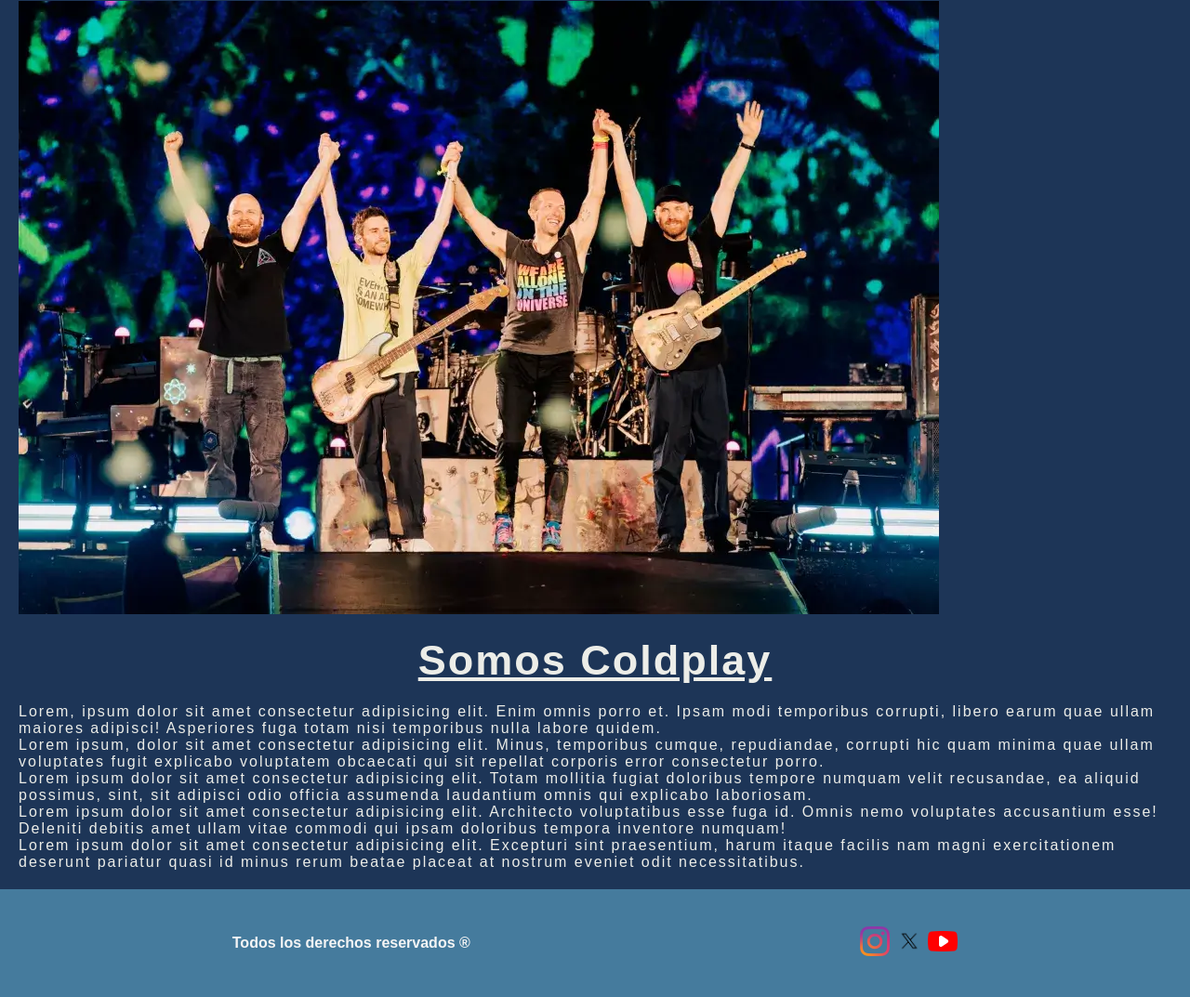
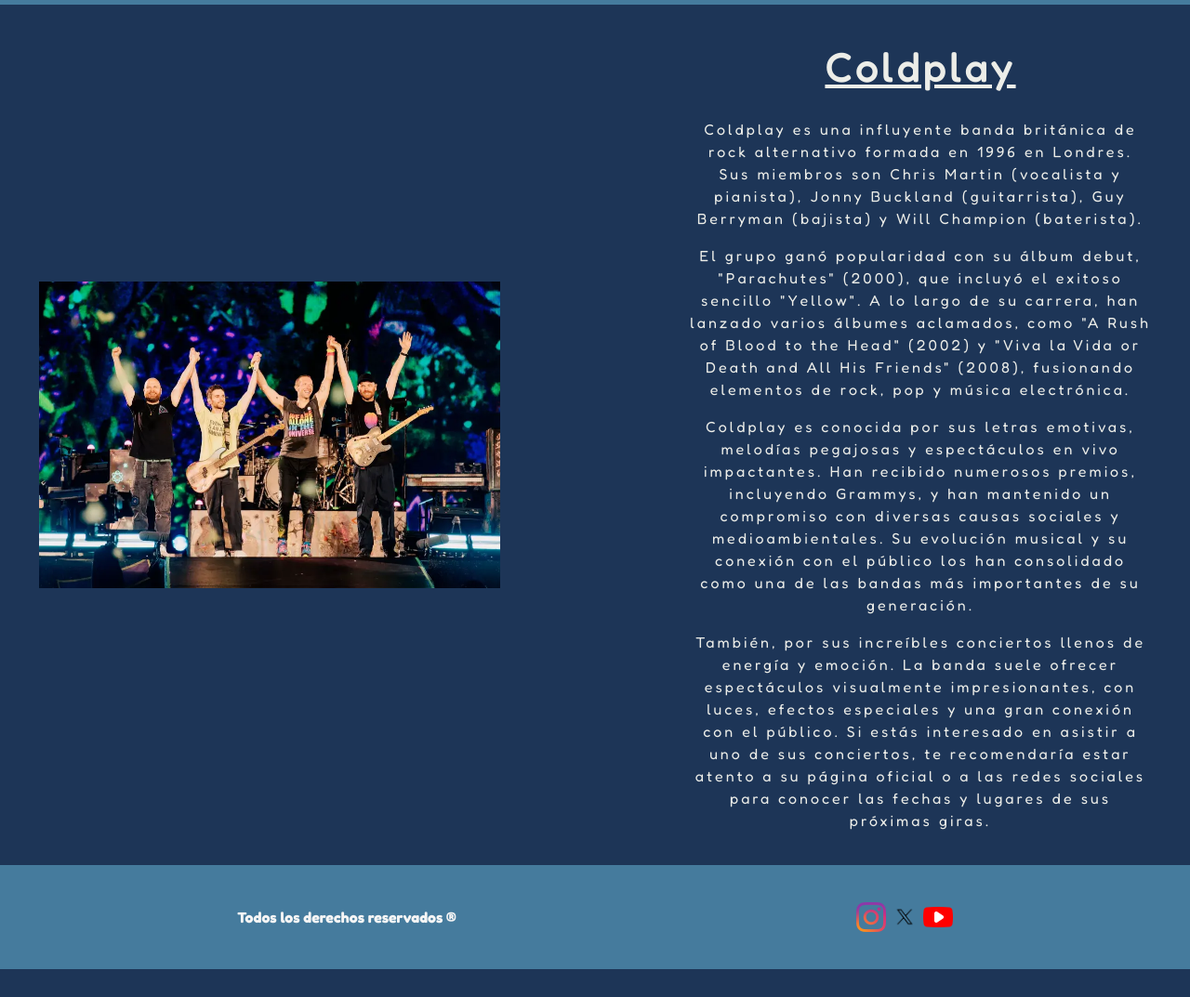
Before and after one commit to nahueldesoza/desarrollo-web-proyecto, a plain HTML site: page index.html in a window 1280 px wide. Shown: the part 77-1150 px from the top of the page at 93% size. After the commit the page ends 1120 px from the top, so only its background shows below. Drawn offline with nearby package versions, Linux system fonts and the light colour scheme.

Commit message:
cambio en tamaño de imágenes y encabezado

```diff
--- a/index.html
+++ b/index.html
@@ -3,16 +3,21 @@
  <head>
      <meta charset="UTF-8">
      <meta name="viewport" content="width=device-width, initial-scale=1.0">
+     <meta name="description" content="Éste es un sitio web tributo a la banda británica de rock: Coldplay. Brinda información acerca de su historia, integrantes, próximos recitales y grandes éxitos.">
      <link rel="shortcut icon" href="./assets/favicon.ico" type="image/x-icon">
      <!-- Link de tipografía -->
      <link rel="preconnect" href="https://fonts.googleapis.com">
      <link rel="preconnect" href="https://fonts.gstatic.com" crossorigin>
-    <link href="https://fonts.googleapis.com/css2?family=Roboto:ital,wght@0,100;0,300;0,400;0,500;0,700;0,900;1,100;1,300;1,400;1,500;1,700;1,900&display=swap" rel="stylesheet">
+     <link href="https://fonts.googleapis.com/css2?family=Fredoka:wght@300..700&display=swap" rel="stylesheet">
+     <!-- link de bt -->
+     <link href="https://cdn.jsdelivr.net/npm/bootstrap@5.3.3/dist/css/bootstrap.min.css" rel="stylesheet" integrity="sha384-QWTKZyjpPEjISv5WaRU9OFeRpok6YctnYmDr5pNlyT2bRjXh0JMhjY6hW+ALEwIH" crossorigin="anonymous">
      <!-- Link de css -->
      <link rel="stylesheet" href="./css/style.css">
-    <title>Inicio</title>
+     <title>Inicio - Coldplay</title>
  </head>
  <body>
+     <!-- falso body para aplicación estilos al mismo -->
+     <div class="falso-body">
          <header class="encabezado">
              <nav>
                  <ul>
@@ -26,26 +31,26 @@
          </header>
 
          <main>
-        <div class="imagen-banda">
-            <img src="./assets/coldplay-en-singapure.webp" alt="Imagen de la banda">
+             <div class="imagen-principal">
+                 <img src="./assets/coldplay-en-singapure.webp" alt="Imagen de la banda saludando al público">
              </div>
-        <h1 class="titulo">Somos Coldplay</h1>
-        <p>Lorem, ipsum dolor sit amet consectetur adipisicing elit. Enim omnis porro et. Ipsam modi temporibus corrupti, libero earum quae ullam maiores adipisci! Asperiores fuga totam nisi temporibus nulla labore quidem.</p>
-        <p>Lorem ipsum, dolor sit amet consectetur adipisicing elit. Minus, temporibus cumque, repudiandae, corrupti hic quam minima quae ullam voluptates fugit explicabo voluptatem obcaecati qui sit repellat corporis error consectetur porro.</p><p>Lorem ipsum dolor sit amet consectetur adipisicing elit. Totam mollitia fugiat doloribus tempore numquam velit recusandae, ea aliquid possimus, sint, sit adipisci odio officia assumenda laudantium omnis qui explicabo laboriosam.</p>
-        <p>Lorem ipsum dolor sit amet consectetur adipisicing elit. Architecto voluptatibus esse fuga id. Omnis nemo voluptates accusantium esse! Deleniti debitis amet ullam vitae commodi qui ipsam doloribus tempora inventore numquam!</p>
-        <p>Lorem ipsum dolor sit amet consectetur adipisicing elit. Excepturi sint praesentium, harum itaque facilis nam magni exercitationem deserunt pariatur quasi id minus rerum beatae placeat at nostrum eveniet odit necessitatibus.</p>
+             <div class="presentacion">
+                 <h1 class="titulo">Coldplay</h1>
+                 <p>Coldplay es una influyente banda británica de rock alternativo formada en 1996 en Londres. Sus miembros son Chris Martin (vocalista y pianista), Jonny Buckland (guitarrista), Guy Berryman (bajista) y Will Champion (baterista).</p>
+                 <p>El grupo ganó popularidad con su álbum debut, "Parachutes" (2000), que incluyó el exitoso sencillo "Yellow". A lo largo de su carrera, han lanzado varios álbumes aclamados, como "A Rush of Blood to the Head" (2002) y "Viva la Vida or Death and All His Friends" (2008), fusionando elementos de rock, pop y música electrónica.</p>
+                 <p>Coldplay es conocida por sus letras emotivas, melodías pegajosas y espectáculos en vivo impactantes. Han recibido numerosos premios, incluyendo Grammys, y han mantenido un compromiso con diversas causas sociales y medioambientales. Su evolución musical y su conexión con el público los han consolidado como una de las bandas más importantes de su generación.</p>
+                 <p>También, por sus increíbles conciertos llenos de energía y emoción. La banda suele ofrecer espectáculos visualmente impresionantes, con luces, efectos especiales y una gran conexión con el público. Si estás interesado en asistir a uno de sus conciertos, te recomendaría estar atento a su página oficial o a las redes sociales para conocer las fechas y lugares de sus próximas giras.</p>
+             </div>
          </main>
 
          <footer class="pie">
-        <div>
              <p>Todos los derechos reservados ®</p>
-        </div>
              <div>
                  <a href="https://instagram.com/coldplay" target="_blank"><img src="./assets/instagram.png" alt="Ícono de Instagram"></a>
-            <a href="https://x.com/coldplay" target="_blank"><img src="./assets/redsocialx.png" alt="Ícono de X"></a>
+                 <a href="https://x.com/coldplay" target="_blank"><img src="./assets/redsocialx.png" alt="Ícono de Red Social X"></a>
                  <a href="https://www.youtube.com/user/ColdplayVEVO" target="_blank"><img src="./assets/youtube.png" alt="Ícono de Youtube"></a>
              </div>
          </footer>
+     </div>
+     <script src="https://cdn.jsdelivr.net/npm/bootstrap@5.3.3/dist/js/bootstrap.bundle.min.js" integrity="sha384-YvpcrYf0tY3lHB60NNkmXc5s9fDVZLESaAA55NDzOxhy9GkcIdslK1eN7N6jIeHz" crossorigin="anonymous"></script>
  </body>
-
-</html>
```
Lines whose indentation alone changed are shown as unchanged.
